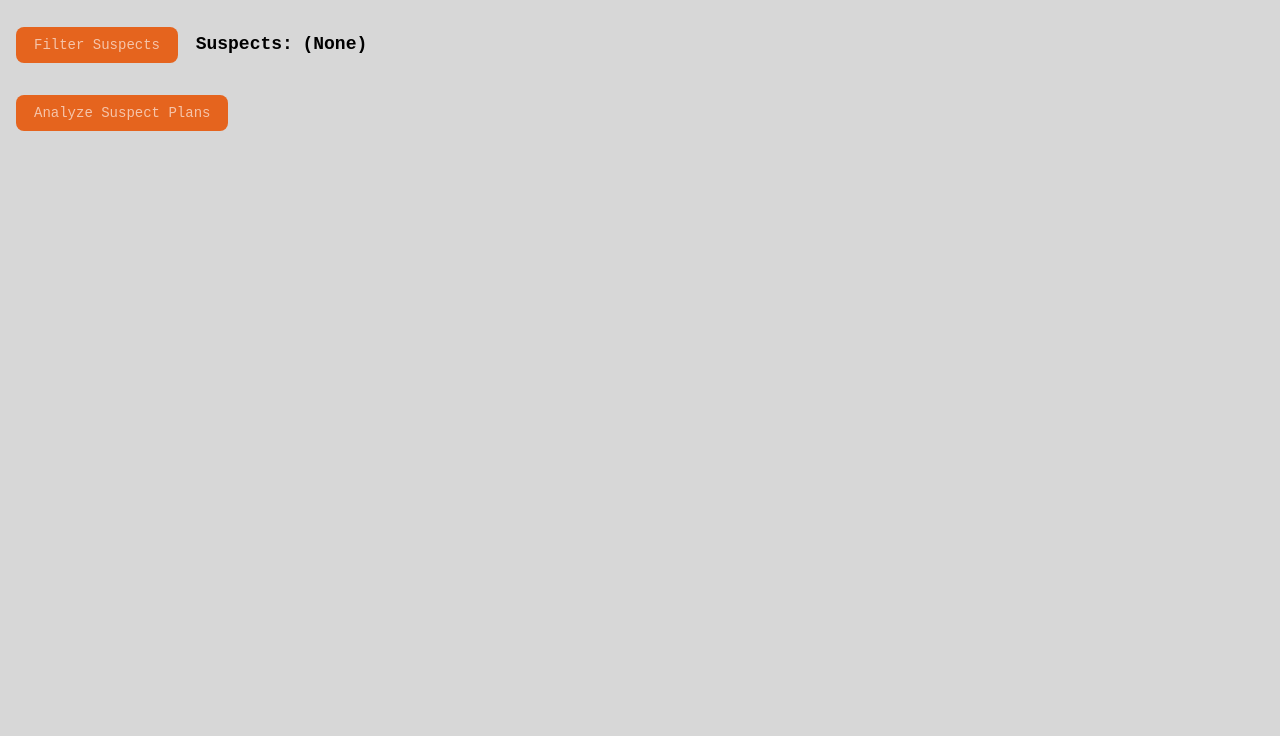
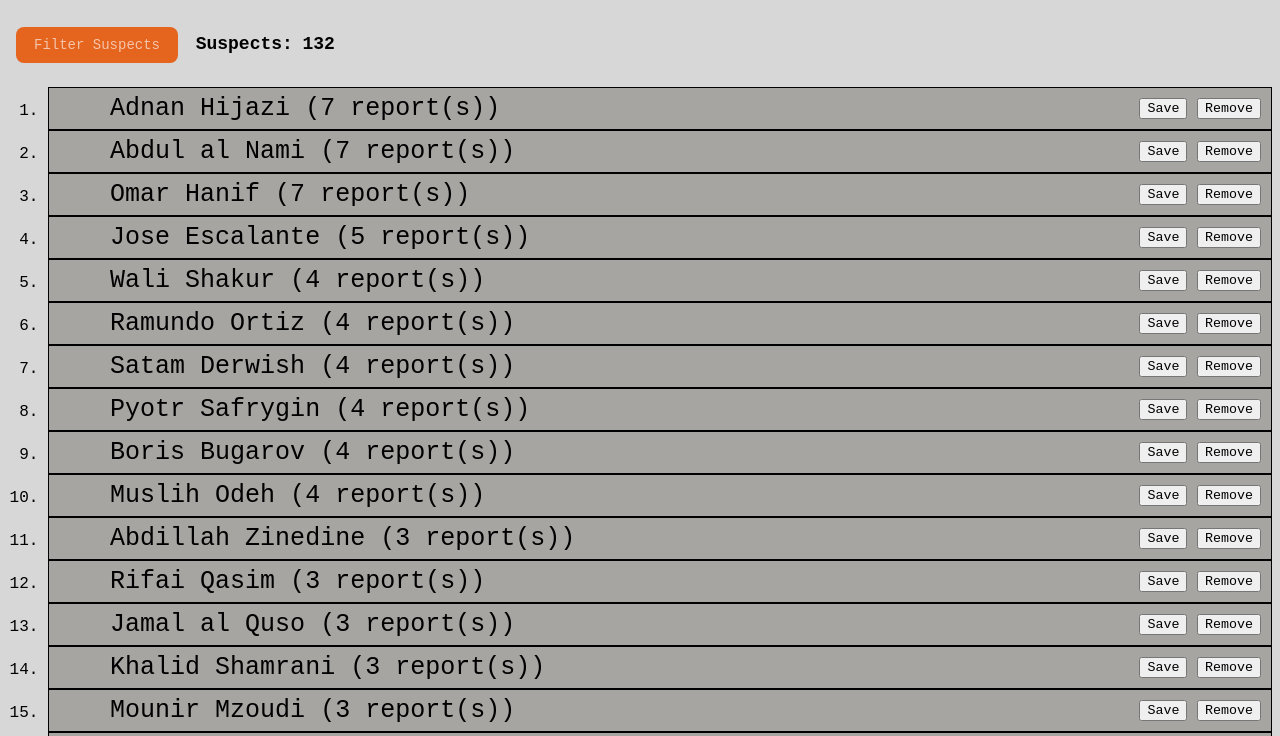
Before and after one commit to z1945368/490-N10-Project3, a plain HTML site: page suspectFinderGUI/index.html in a window 1280 px wide. Shown: the part 61-797 px from the top of the page. Drawn offline with Linux system fonts and the light colour scheme; files that its build step writes are made by us from their sources.

Commit message:
Update index.html

```diff
--- a/suspectFinderGUI/index.html
+++ b/suspectFinderGUI/index.html
@@ -2,7 +2,7 @@
 <html>
     <head>
         <title>Suspect Finder</title>
-        <link rel="stylesheet" href="css/styles.css">
+        <link rel="stylesheet" href="styles.css">
     </head>
 
     <body>
@@ -63,6 +63,6 @@
         <div id="planResults"></div>
 
         <!-- FIX: scripts must be inside body -->
-        <script src="/suspectFinderGUI/js/fillSuspectList.js"></script>
+        <script src="fillSuspectList.js"></script>
     </body>
     </html>
```
